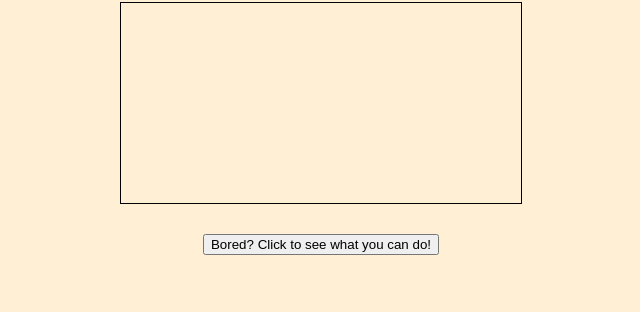
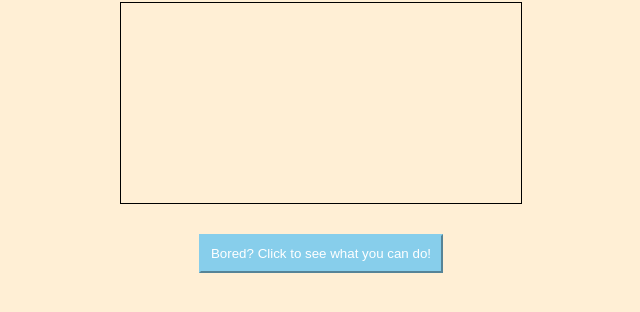
Before and after one commit to YunaHan53/bored-api-app, a React app: page / in a window 1280 px wide. Shown: the part 86-398 px from the top of the page, without its empty margins (319-959 px from the left). Built offline with nearby package versions, Linux system fonts and the light colour scheme.

Commit message:
Modified styling for button

```diff
--- a/css/index.css
+++ b/css/index.css
@@ -22,4 +22,13 @@
 
 .btn {
   margin-top: 10px;
+  padding: 10px;
+  border-color: skyblue;
+  background-color: skyblue;
+  color: white;
 }
+
+.btn:hover {
+  background-color: lightblue;
+  color: white;
+}
--- a/js/App.js
+++ b/js/App.js
@@ -24,7 +24,7 @@ const App = props => {
     <div className="box">
       <h1 className="logo">Bored API</h1>
       <h2 className="activity">{activity}</h2>
-      <Button variant="light" className="btn" onClick={() => getActivity()}>
+      <Button className="btn" onClick={() => getActivity()}>
         Bored? Click to see what you can do!
       </Button>
     </div>
```
